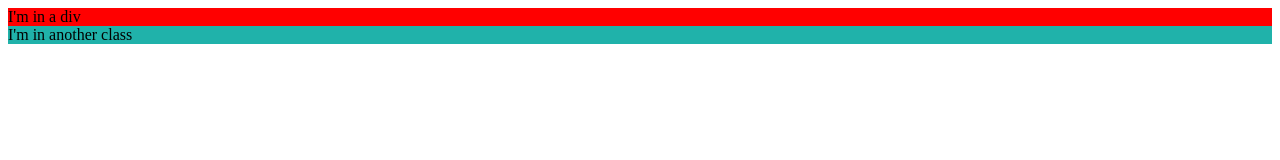
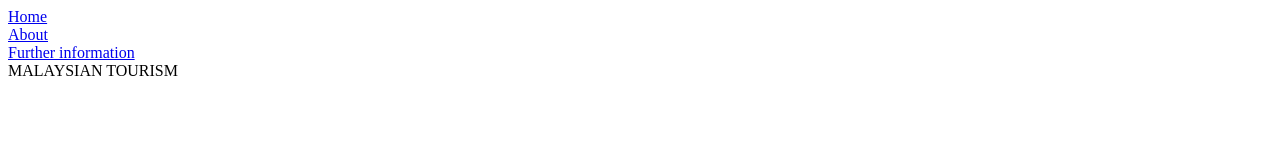
Before and after one commit to HelmiBaraja/website_project, a plain HTML site: page index.html in a window 1280 px wide. Drawn offline with Linux system fonts and the light colour scheme.

Commit message:
index 1st update

```diff
--- a/index.html
+++ b/index.html
@@ -9,15 +9,43 @@
     <!--link to styles.css-->
 </head>
 
+<!--perform indentation to prevent confusion-->
+
+<!--divs provide line breaks-->
+
 <body>
-    <div class="placeholder">
-        <!--class: provides ability to select the placeholder-->
-        I'm in a div
-        <!--div: html element to properly manage all elements in the plage; place components on the page-->
-    </div>
+    <div class="container">
+        <div class="nav-wrapper">
+            <div class="left-side">
+                <!--div for left column-->
+                <div class="nav-link-wrapper">
+                    <a href="index.html">
+                        Home</a>
+                    <!--href inside of an a tag: how you define a hyperlink in html-->
+                </div>
 
-    <div class="anotherClass">
-        I'm in another class
+                <div class="nav-link-wrapper">
+                    <a href="about.html">
+                        About</a>
+                </div>
+
+                <div class="nav-link-wrapper">
+                    <a href="https://www.tourism.gov.my/">
+                        Further information</a>
+                    <!--point to an external site; pass full reference (absolute path) instead of file name-->
+                </div>
+            </div>
+
+            <div class="center">
+
+            </div>
+
+            <div class="right-side">
+                <div class="brand">
+                    <div>MALAYSIAN TOURISM</div>
+                </div>
+            </div>
+        </div>
     </div>
 </body>
 
--- a/styles.css
+++ b/styles.css
@@ -1,3 +1,6 @@
+/* CSS is required to provide style to HTML */
+
+
 /* styles.css allows for selection of elements on page and make changes to those styles */
 
 .placeholder {
```
